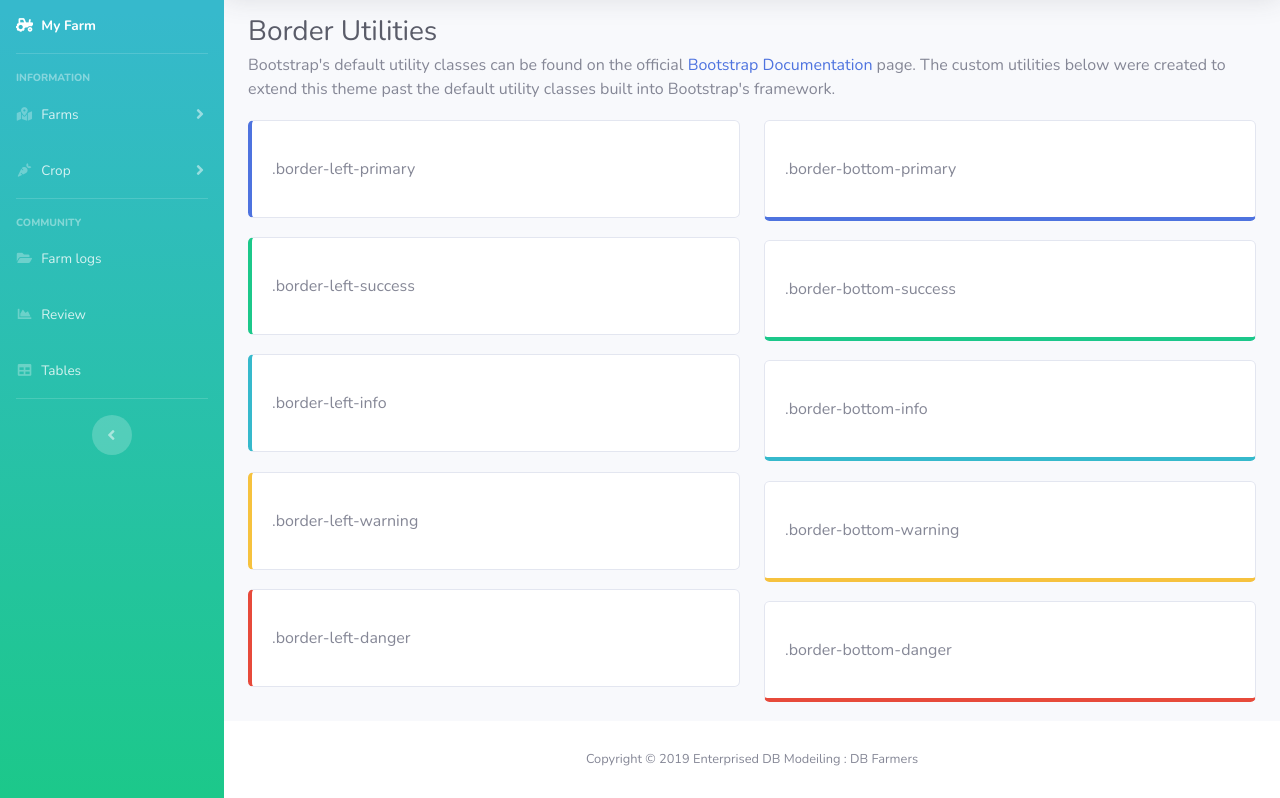
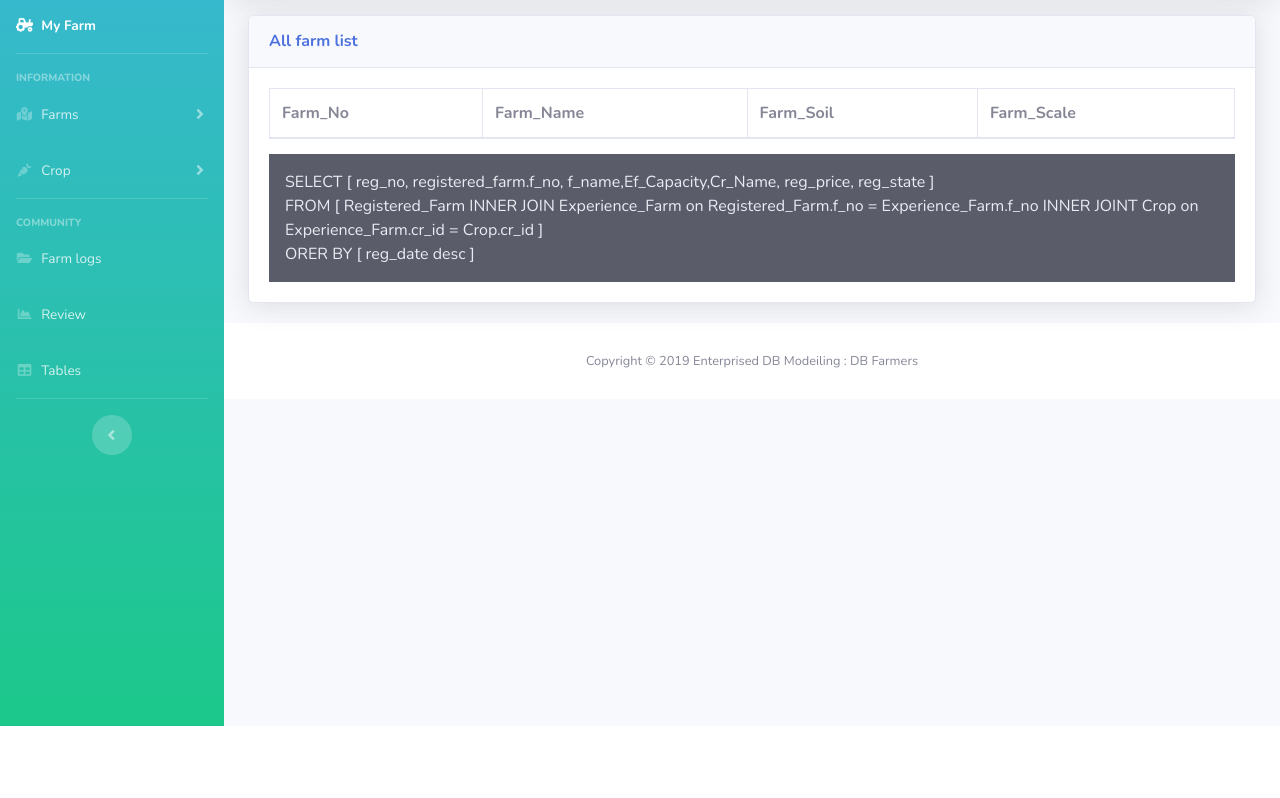
Before and after one commit to Yoonzzi/DB-farmers, a website with bundled scripts: page Cultivation_Info.html in a window 1280 px wide. Shown: the part 74-872 px from the top of the page. After the commit the page ends 800 px from the top, so only its background shows below. Built offline with nearby package versions, Linux system fonts and the light colour scheme.

Commit message:
Update Cultivation_Info.html

```diff
--- a/Cultivation_Info.html
+++ b/Cultivation_Info.html
@@ -308,86 +308,57 @@
         <!-- Begin Page Content -->
         <div class="container-fluid">
 
-          <!-- Page Heading -->
-          <h1 class="h3 mb-1 text-gray-800">Border Utilities</h1>
-          <p class="mb-4">Bootstrap's default utility classes can be found on the official <a href="https://getbootstrap.com/docs">Bootstrap Documentation</a> page. The custom utilities below were created to extend this theme past the default utility classes built into Bootstrap's framework.</p>
+         <!-- DataTales private farm Example -->
+         <div class="card shadow mb-4">
 
-          <!-- Content Row -->
-          <div class="row">
+          <div class="card-header py-3">
+            <h6 class="m-0 font-weight-bold text-primary">All farm list
+              <!-- Dropdown - Messages -->
+              <div class="dropdown-menu dropdown-menu-right p-3 shadow animated--grow-in" aria-labelledby="searchDropdown">
+                <form class="form-inline mr-auto w-100 navbar-search">
+                  <div class="input-group">
+                    <input type="text" class="form-control bg-light border-0 small" placeholder="Search for..." aria-label="Search" aria-describedby="basic-addon2">
+                    <div class="input-group-append">
+                      <button class="btn btn-primary" type="button">
+                        <i class="fas fa-search fa-sm"></i>
+                      </button>
+                    </div>
+                  </div>
+                </form>
+              </div>
+            </h6>
+          </div>
 
-            <!-- Border Left Utilities -->
-            <div class="col-lg-6">
+          <div class="card-body">
+            <div class="table-responsive">
+              <table class="table table-bordered" id="dataTable" width="100%" cellspacing="0">
+                <thead>
+                  <tr>
+                    <th>Farm_No</th>
+                    <th>Farm_Name</th>
+                    <th>Farm_Soil</th>
+                    <th>Farm_Scale</th>
+                    </tr>
+                </thead>
+                <tbody>
+                  <tr>
 
-              <div class="card mb-4 py-3 border-left-primary">
-                <div class="card-body">
-                  .border-left-primary
+                    </tr>
+                    </tbody>
+                  </tbody>
+                </table>
+                <p class="text-gray-200 p-3 bg-dark m-0">
+                  SELECT    [ reg_no, registered_farm.f_no, f_name,Ef_Capacity,Cr_Name, reg_price, reg_state ]
+                  <br>FROM    [ Registered_Farm INNER JOIN Experience_Farm
+                      on Registered_Farm.f_no = Experience_Farm.f_no INNER JOINT Crop on Experience_Farm.cr_id = Crop.cr_id ]
+                      <br>ORER BY    [ reg_date desc ]
+
+              </p>
+              </div>
             </div>
           </div>
 
-              <div class="card mb-4 py-3 border-left-success">
-                <div class="card-body">
-                  .border-left-success
-                </div>
-              </div>
 
-              <div class="card mb-4 py-3 border-left-info">
-                <div class="card-body">
-                  .border-left-info
-                </div>
-              </div>
-
-              <div class="card mb-4 py-3 border-left-warning">
-                <div class="card-body">
-                  .border-left-warning
-                </div>
-              </div>
-
-              <div class="card mb-4 py-3 border-left-danger">
-                <div class="card-body">
-                  .border-left-danger
-                </div>
-              </div>
-
-            </div>
-
-            <!-- Border Bottom Utilities -->
-            <div class="col-lg-6">
-
-              <div class="card mb-4 py-3 border-bottom-primary">
-                <div class="card-body">
-                  .border-bottom-primary
-                </div>
-              </div>
-
-              <div class="card mb-4 py-3 border-bottom-success">
-                <div class="card-body">
-                  .border-bottom-success
-                </div>
-              </div>
-
-              <div class="card mb-4 py-3 border-bottom-info">
-                <div class="card-body">
-                  .border-bottom-info
-                </div>
-              </div>
-
-              <div class="card mb-4 py-3 border-bottom-warning">
-                <div class="card-body">
-                  .border-bottom-warning
-                </div>
-              </div>
-
-              <div class="card mb-4 py-3 border-bottom-danger">
-                <div class="card-body">
-                  .border-bottom-danger
-                </div>
-              </div>
-
-            </div>
-
-          </div>
-
-        </div>
       <!-- /.container-fluid -->
 
     </div>
@@ -443,6 +414,14 @@
 <!-- Custom scripts for all pages-->
 <script src="js/sb-admin-2.min.js"></script>
 
+<!-- Page level plugins -->
+<script src="vendor/datatables/jquery.dataTables.min.js"></script>
+<script src="vendor/datatables/dataTables.bootstrap4.min.js"></script>
+
+<!-- Page level custom scripts -->
+<script src="js/demo/datatables-demo.js"></script>
+
+
 </body>
 
 </html>
```
Lines whose indentation alone changed are shown as unchanged.
